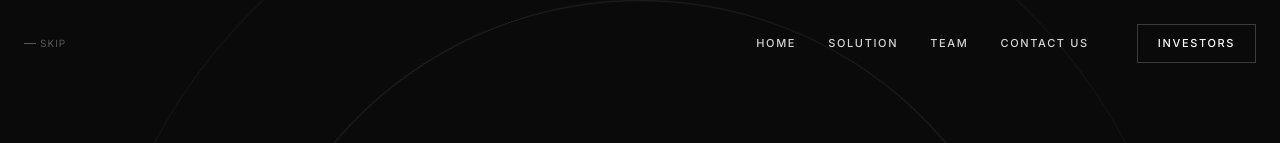
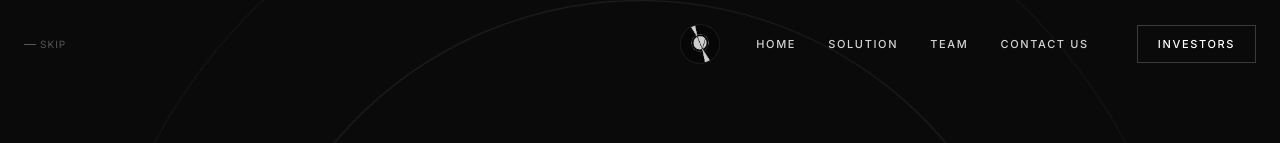
Before and after one commit to velastro-nav/velastro.github.io, a Next.js app: page / in a window 1280 px wide. Shown: the top 143 px of the page. Built offline with nearby package versions, Linux system fonts and the light colour scheme.

Commit message:
Add Velastro logo to homepage

```diff
--- a/app/page.tsx
+++ b/app/page.tsx
@@ -1,9 +1,11 @@
 "use client";
 
 import { useEffect, useState } from "react";
-import { motion, useScroll, useTransform, AnimatePresence } from "framer-motion";
-import { Crosshair, Orbit, ShieldCheck, ChevronRight, Activity } from "lucide-react";
+import Image from "next/image";
+import { motion } from "framer-motion";
+import { Crosshair, Orbit, ShieldCheck, Activity } from "lucide-react";
 import ContactSection from "./components/ContactSection";
+import velastroLogo from "../Velastro_logos-3.png";
 
 const NAV_LINKS = ["HOME", "SOLUTION", "TEAM", "CONTACT US"];
 
@@ -16,7 +18,6 @@ const STATS = [
 export default function Home() {
   const [mousePosition, setMousePosition] = useState({ x: 0, y: 0 });
   const [isScrolled, setIsScrolled] = useState(false);
-  const { scrollYProgress, scrollY } = useScroll();
 
   useEffect(() => {
     const handleMouseMove = (e: MouseEvent) => {
@@ -80,6 +81,20 @@ export default function Home() {
         </div>
 
         <div className="flex-1 flex justify-end items-center gap-8 text-[11px] font-medium tracking-[0.15em]">
+          <a
+            href="#home"
+            className="relative mr-1 flex h-10 w-10 shrink-0 items-center justify-center overflow-hidden rounded-full border border-white/10 bg-black/40 opacity-80 transition-all duration-300 hover:border-white/30 hover:opacity-100 hover:drop-shadow-[0_0_12px_rgba(255,255,255,0.35)]"
+            aria-label="Velastro home"
+          >
+            <Image
+              src={velastroLogo}
+              alt=""
+              width={40}
+              height={40}
+              priority
+              className="h-full w-full object-cover"
+            />
+          </a>
           {NAV_LINKS.map((link) => (
             <a
               key={link}
@@ -121,7 +136,7 @@ export default function Home() {
       {/* Hero Section */}
       <section className="relative z-10 flex flex-col items-center justify-center min-h-screen px-6 text-center pt-20">
         <motion.h1
-          className="text-6xl md:text-9xl font-black tracking-[0.25em] mb-8"
+          className="relative z-10 text-6xl md:text-9xl font-black tracking-[0.25em] mb-8"
           initial={{ opacity: 0, scale: 0.95, filter: "blur(10px)" }}
           animate={{ opacity: 1, scale: 1, filter: "blur(0px)" }}
           transition={{ duration: 1.5, ease: "easeOut", delay: 0.2 }}
@@ -129,7 +144,7 @@ export default function Home() {
           VELASTRO
         </motion.h1>
 
-        <div className="text-sm md:text-lg text-neutral-300 font-normal tracking-[0.3em] mb-16 uppercase overflow-hidden flex gap-2 flex-wrap justify-center">
+        <div className="relative z-10 text-sm md:text-lg text-neutral-300 font-normal tracking-[0.3em] mb-16 uppercase overflow-hidden flex gap-2 flex-wrap justify-center">
           {titleText.map((word, i) => (
             <motion.span
               key={i}
```
Also changed, not shown: Velastro_logos-3.png (added).
